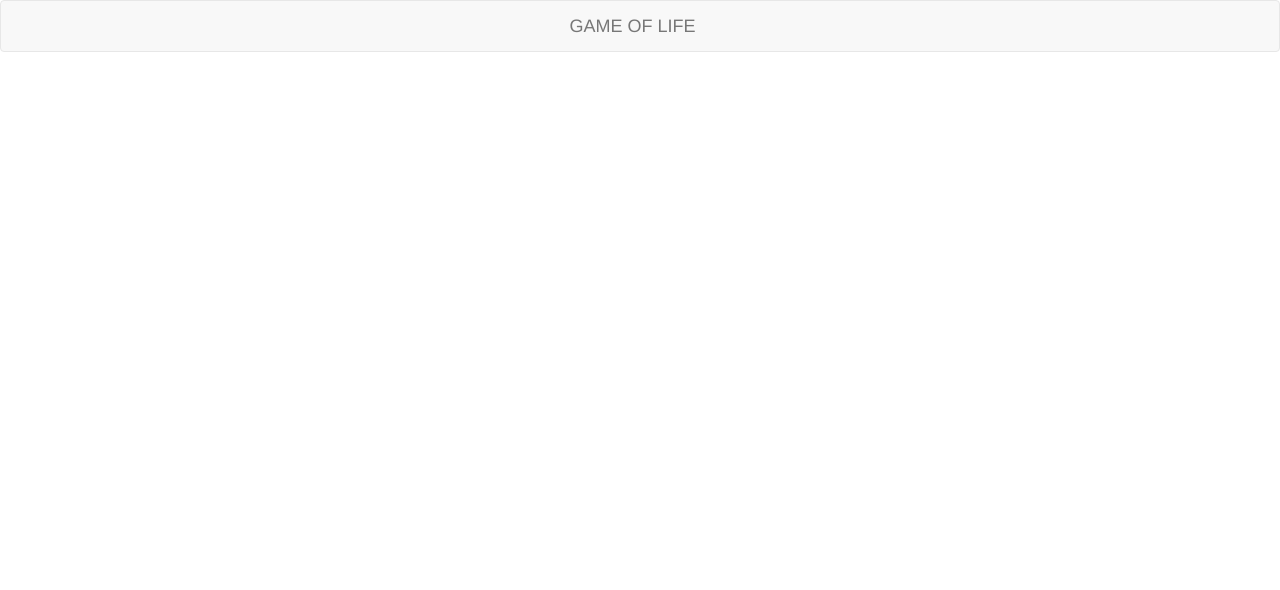
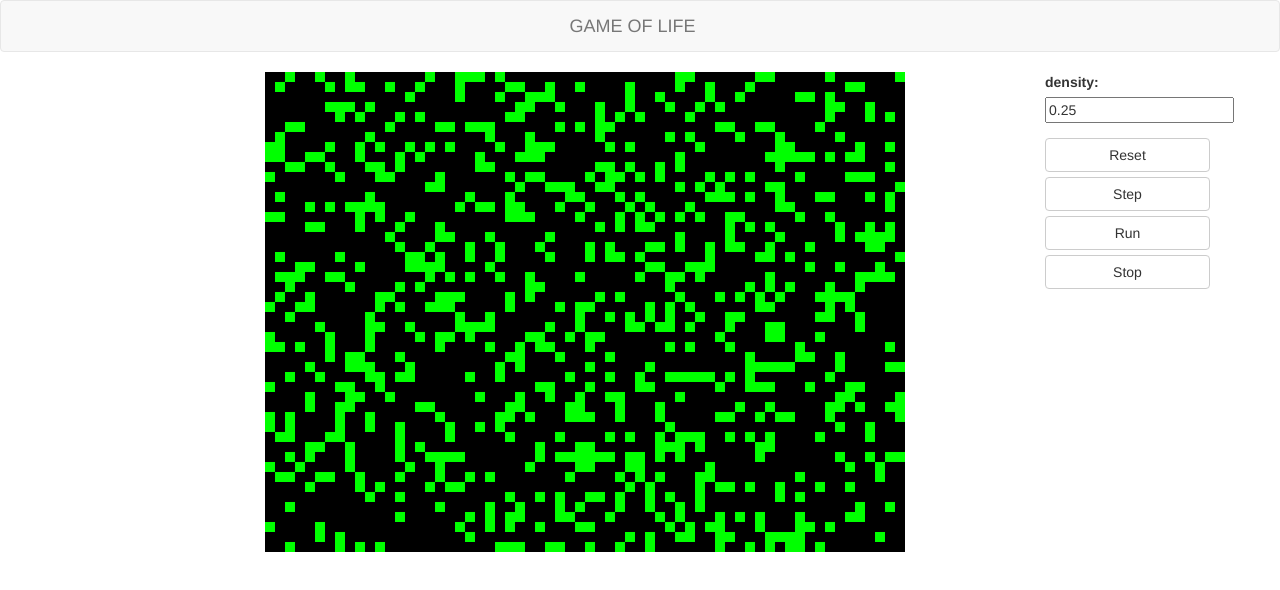
Before and after one commit to dagothar/game-of-life-js, a plain HTML site: page index.html in a window 1280 px wide. Drawn offline with nearby package versions, Linux system fonts and the light colour scheme.

Commit message:
basic functionality

```diff
--- a/index.html
+++ b/index.html
@@ -18,6 +18,26 @@
   </div>
 
   <div class="container">
+    <div class="row">
+
+      <div class="col-md-8 col-md-offset-2">
+        <canvas class="board" width="640" height="480"></canvas>
+      </div>
+
+      <div class="col-md-2">
+        <div class="form-group">
+          <label for="density">density:</label>
+          <input type="text" class="conway-density" class="form-control" value="0.25"/>
+        </div>
+        <div class="form-group">
+          <button type="button" class="conway-reset btn btn-default btn-block">Reset</button>
+          <button type="button" class="conway-step btn btn-default btn-block">Step</button>
+          <button type="button" class="conway-run btn btn-default btn-block">Run</button>
+          <button type="button" class="conway-stop btn btn-default btn-block">Stop</button>
+        </div>
+      </div>
+
+    </div>
   </div>
 
   <div class="footer">
--- a/scripts/array2.js
+++ b/scripts/array2.js
@@ -23,6 +23,14 @@ var Array2 = (function() {
       return [ m, n ];
     };
 
+    this.getData = function() {
+      return data;
+    };
+
+    this.setData = function(_data) {
+      data = _data;
+    };
+
     this.get = function(i, j) {
       checkDim(i, j);
       return data[i][j];
@@ -46,6 +54,18 @@ var Array2 = (function() {
         };
       };
     };
+
+    this.clone = function() {
+      var copy = new Array2(m, n);
+
+      var _data = [];
+      for (var i = 0; i < m; ++i) {
+        _data[i] = data[i].slice();
+      }
+      copy.setData(_data);
+
+      return copy;
+    };
   };
 
   return Array2;
--- a/scripts/conway.js
+++ b/scripts/conway.js
@@ -1,9 +1,67 @@
 var Conway = (function() {
 
   function Conway(width, height) {
-    var width = width, height = height, data = new Array2(width, height);
+    var width = width, height = height, data = new Array2(width, height, 'DEAD');
+
+    this.Colors = {
+      DEAD: '#000000',
+      ALIVE: '#00ff00'
+    };
+
+    this.Neighbourhood = [
+      [ -1, -1 ], [ 0, -1 ], [ 1, -1 ],
+      [ -1, 0 ],             [ 1, 0 ],
+      [ -1, 1 ],  [ 0, 1 ],  [ 1, 1 ]
+    ];
+
+    this.randomize = function(p) {
+      if (p === undefined) p = 0.5;
+      data.apply(function(i, j, v) {
+        return (Math.random() < p ? 'ALIVE' : 'DEAD');
+      });
+    };
+
+    function countAliveNeighbours(d, i, j, neighbourhood) {
+      var count = 0;
+
+      for (var n = 0; n < neighbourhood.length; ++n) {
+        try {
+          if (d.get(i + neighbourhood[n][0], j + neighbourhood[n][1]) == 'ALIVE') ++count;
+        } catch (err) {
+        }
+      }
+
+      return count;
+    }
 
     this.step = function() {
+      var old_data = data.clone();
+
+      for (var i = 0; i < width; ++i) {
+        for (var j = 0; j < height; ++j) {
+
+          var n = countAliveNeighbours(old_data, i, j, this.Neighbourhood);
+
+          if (old_data.get(i, j) == 'ALIVE') {
+            if (n < 2 || n > 3) data.set(i, j, 'DEAD');
+          } else { // DEAD
+            if (n == 3) data.set(i, j, 'ALIVE');
+          }
+        }
+      }
+    };
+
+    this.render = function(canvas) {
+      var dx = canvas.getAttribute('width') / width;
+      var dy = canvas.getAttribute('height') / height;
+      var ctx = canvas.getContext('2d');
+
+      for (var x = 0; x < width; ++x) {
+        for (var y = 0; y < height; ++y) {
+          ctx.fillStyle =  this.Colors[data.get(x, y)];
+          ctx.fillRect(x * dx, y * dy, dx, dy);
+        };
+      };
     };
   };
 
--- a/scripts/main.js
+++ b/scripts/main.js
@@ -1,6 +1,33 @@
 $(document).ready(function() {
 
-  var m = new Array2(10, 10);
-  m.print();
+  var conway = new Conway(64, 48);
+  conway.randomize($('.conway-density').val());
+
+  var canvas = $('.board').get(0);
+  conway.render(canvas);
+
+  function step() {
+    conway.step();
+    conway.render(canvas);
+  };
+
+  $('.conway-step').click(function() {
+    step();
+  });
+
+  $('.conway-reset').click(function() {
+    conway.randomize($('.conway-density').val());
+    conway.render(canvas);
+  });
+
+  var stepTimer = undefined;
+
+  $('.conway-run').click(function() {
+    stepTimer = setInterval(step, 100);
+  });
+
+  $('.conway-stop').click(function() {
+    clearInterval(stepTimer);
+  });
 
 });
```
